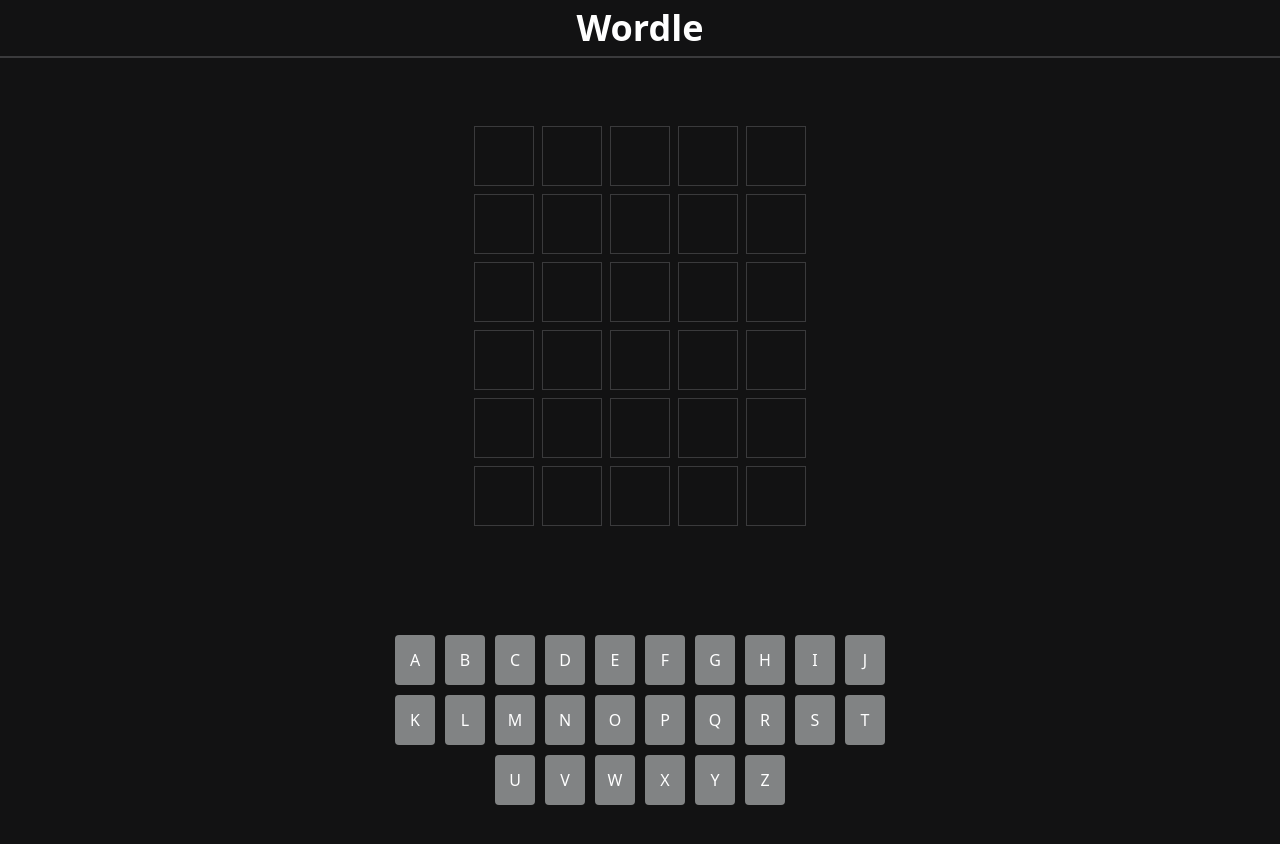
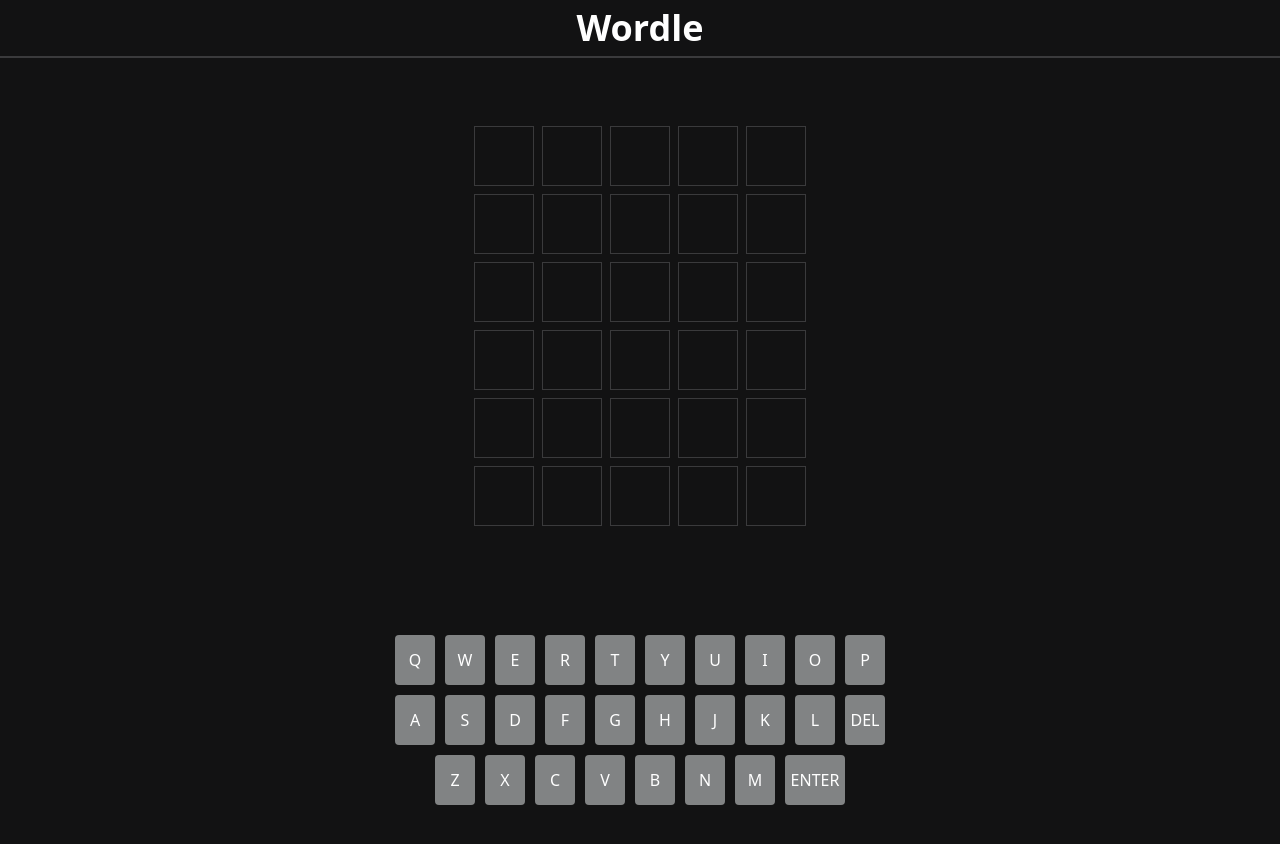
Before and after one commit to zoomway123/wordle-clone, a Next.js app: page / in a window 1280 px wide. Shown: the top 844 px of the page. Before the commit the page ends 810 px from the top, so only its background shows below. Built offline with nearby package versions, Linux system fonts and the light colour scheme.

Commit message:
added keyboard functionality

```diff
--- a/components/Game.js
+++ b/components/Game.js
@@ -1,12 +1,19 @@
 import React, {useEffect, useState} from 'react';
-import useWorlde from '../hooks/useWordle';
+import useWordle from '../hooks/useWordle';
 import Grid from './Grid';
 import Keyboard from './Keyboard';
 import Modal from './Modal';
 
 const Game = ({solution}) => {
-  const {currentGuess, handleKeyUp, guesses, isCorrect, turn, usedKeys} =
-    useWorlde(solution);
+  const {
+    currentGuess,
+    handleKeyUp,
+    handleKeyClick,
+    guesses,
+    isCorrect,
+    turn,
+    usedKeys,
+  } = useWordle(solution);
 
   const [showModal, setShowModal] = useState(false);
 
@@ -29,12 +36,12 @@
     }
 
     return () => window.removeEventListener('keyup', handleKeyUp);
-  }, [handleKeyUp, isCorrect]);
+  }, [handleKeyUp, isCorrect, handleKeyClick]);
 
   return (
     <div>
       <Grid currentGuess={currentGuess} guesses={guesses} turn={turn} />
-      <Keyboard usedKeys={usedKeys} />
+      <Keyboard usedKeys={usedKeys} handleKeyClick={handleKeyClick} />
       {showModal && (
         <Modal isCorrect={isCorrect} turn={turn} solution={solution} />
       )}
--- a/components/Keyboard.js
+++ b/components/Keyboard.js
@@ -2,7 +2,7 @@
 
 import React from 'react';
 
-const Keyboard = ({usedKeys}) => {
+const Keyboard = ({usedKeys, handleKeyClick}) => {
   const keyboard = [
     {key: 'a'},
     {key: 'b'},
@@ -32,18 +32,80 @@
     {key: 'z'},
   ];
 
+  const row1 = [
+    {key: 'q'},
+    {key: 'w'},
+    {key: 'e'},
+    {key: 'r'},
+    {key: 't'},
+    {key: 'y'},
+    {key: 'u'},
+    {key: 'i'},
+    {key: 'o'},
+    {key: 'p'},
+  ];
+
+  const row2 = [
+    {key: 'a'},
+    {key: 's'},
+    {key: 'd'},
+    {key: 'f'},
+    {key: 'g'},
+    {key: 'h'},
+    {key: 'j'},
+    {key: 'k'},
+    {key: 'l'},
+  ];
+
+  const row3 = [
+    {key: 'z'},
+    {key: 'x'},
+    {key: 'c'},
+    {key: 'v'},
+    {key: 'b'},
+    {key: 'n'},
+    {key: 'm'},
+  ];
+
   const [letters, setLetters] = useState(keyboard);
+
+  const handleClick = (e) => {
+    console.log(e.target.innerHTML);
+    handleKeyClick(e.target.innerHTML);
+  };
 
   return (
     <div className="keypad">
-      {letters.map((element) => {
+      {row1.map((element) => {
         const color = usedKeys[element.key];
         return (
-          <div key={element.key} className={color}>
+          <div key={element.key} className={color} onClick={handleClick}>
             {element.key}
           </div>
         );
       })}
+      {row2.map((element) => {
+        const color = usedKeys[element.key];
+        return (
+          <div key={element.key} className={color} onClick={handleClick}>
+            {element.key}
+          </div>
+        );
+      })}
+      <div key={'delete'} className={usedKeys['delete']} onClick={handleClick}>
+        Del
+      </div>
+      {row3.map((element) => {
+        const color = usedKeys[element.key];
+        return (
+          <div key={element.key} className={color} onClick={handleClick}>
+            {element.key}
+          </div>
+        );
+      })}
+      <div key={'enter'} className="enter" onClick={handleClick}>
+        Enter
+      </div>
     </div>
   );
 };
--- a/hooks/useWordle.js
+++ b/hooks/useWordle.js
@@ -119,7 +119,41 @@
     }
   };
 
+  const handleKeyClick = (key) => {
+    if (key === 'Enter') {
+      //only add if turn is less than 5
+      if (turn > 5) {
+        console.log('used all guesses');
+        return;
+      }
+      // cannot be duplicate
+      if (history.includes(currentGuess)) {
+        console.log('duplicate word');
+        return;
+      }
+      //must be 5 char long
+      if (currentGuess.length !== 5) {
+        console.log('not long enough');
+        return;
+      }
+
+      const formatted = formatGuess();
+      addNewGuess(formatted);
+    }
+
+    if (key === 'Del') {
+      setCurrentGuess((prev) => prev.slice(0, -1));
+      return;
+    }
+    if (/^[A-Za-z]$/.test(key)) {
+      if (currentGuess.length < 5) {
+        setCurrentGuess((prev) => prev + key);
+      }
+    }
+  };
+
   return {
+    handleKeyClick,
     turn,
     currentGuess,
     guesses,
--- a/pages/index.js
+++ b/pages/index.js
@@ -19,7 +19,7 @@
   }, [setSolution]);
 
   return (
-    <div className="bg-[#121213] h-screen">
+    <div className="">
       <Header />
       {solution && <Game solution={solution} />}
     </div>
--- a/styles/globals.css
+++ b/styles/globals.css
@@ -125,6 +125,7 @@
 }
 
 .keypad > div {
+  cursor: pointer;
   display: flex;
   text-align: center;
   margin: 5px;
@@ -150,3 +151,7 @@
   background: #b59f3b;
   transition: all 0.3s ease-in;
 }
+
+.keypad > div.enter {
+  width: 60px;
+}
```
